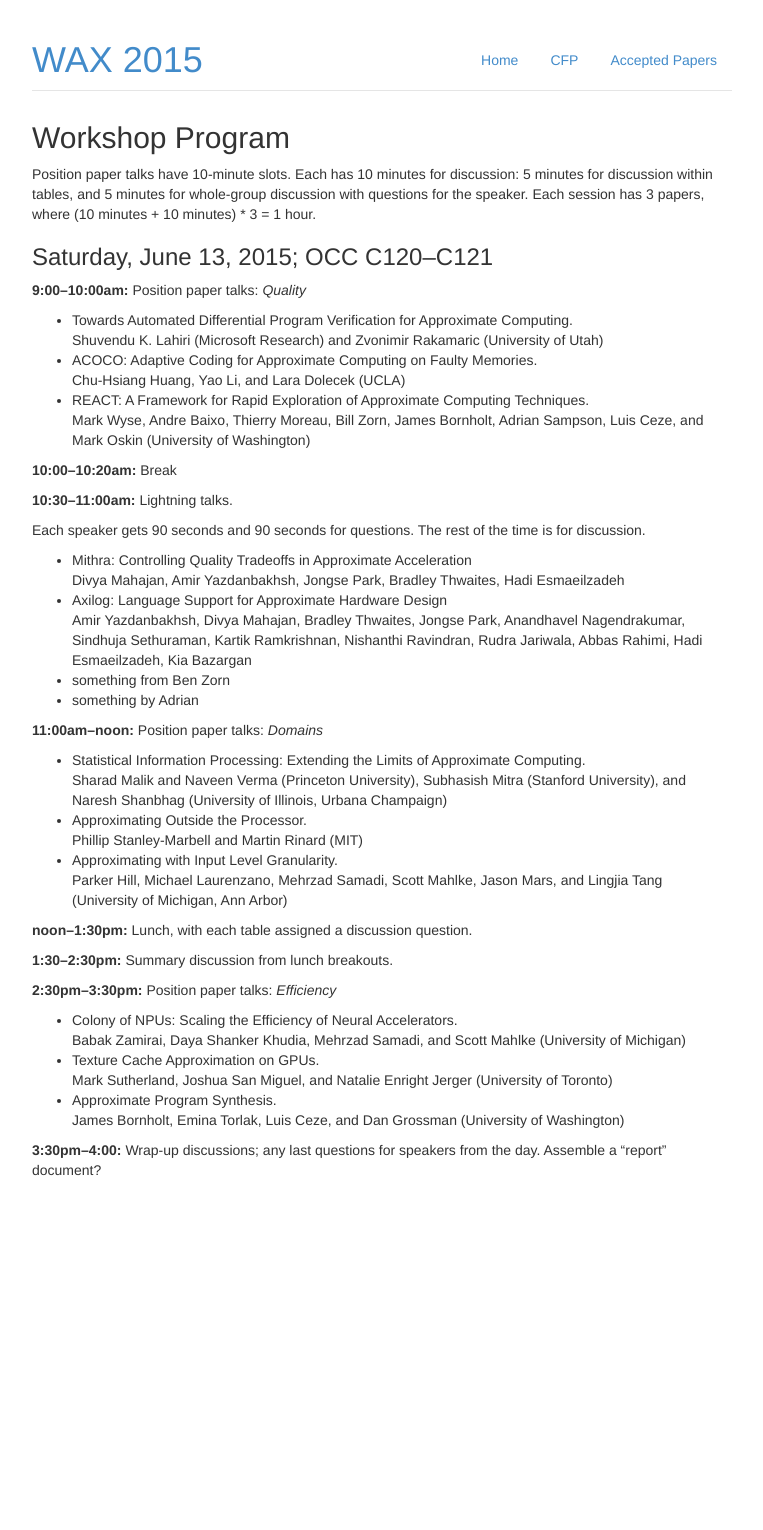
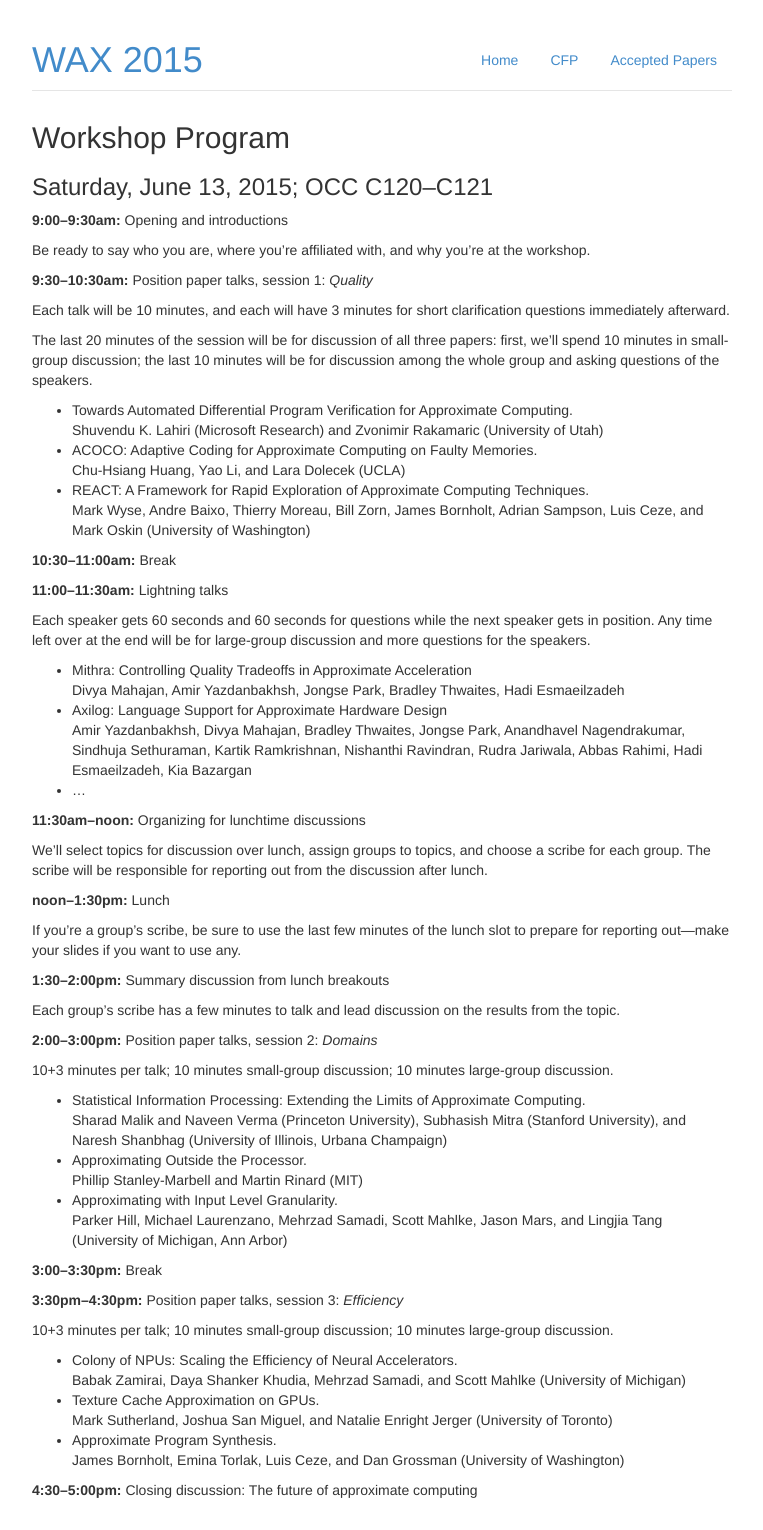
Before and after one commit to uwsampa/sampa-public, a Jekyll site: the page built from wax2015/program-proposed.md, in a window 1280 px wide. Shown: the whole page, without its empty margins (258-1021 px from the left). Built offline with Jekyll 4.4.1, drawn with Linux system fonts in a browser that asks for light colours; Markdown is read by kramdown in place of the engine named in the settings; before the commit the page ends 1210 px from its top, so only the background shows below that.

Commit message:
Schedule fiddling

```diff
--- a/wax2015/program-proposed.md
+++ b/wax2015/program-proposed.md
@@ -5,11 +5,17 @@ notitle: true
 ---
 ## Workshop Program
 
-Position paper talks have 10-minute slots. Each has 10 minutes for discussion: 5 minutes for discussion within tables, and 5 minutes for whole-group discussion with questions for the speaker. Each session has 3 papers, where (10 minutes + 10 minutes) * 3 = 1 hour.
-
 ### Saturday, June 13, 2015; OCC C120--C121
 
-**9:00--10:00am:** Position paper talks: *Quality*
+**9:00--9:30am:** Opening and introductions
+
+Be ready to say who you are, where you're affiliated with, and why you're at the workshop.
+
+**9:30--10:30am:** Position paper talks, session 1: *Quality*
+
+Each talk will be 10 minutes, and each will have 3 minutes for short clarification questions immediately afterward.
+
+The last 20 minutes of the session will be for discussion of all three papers: first, we'll spend 10 minutes in small-group discussion; the last 10 minutes will be for discussion among the whole group and asking questions of the speakers.
 
   * Towards Automated Differential Program Verification for Approximate
     Computing.
@@ -22,12 +28,11 @@ Position paper talks have 10-minute slots. Each has 10 minutes for discussion: 5
     Mark Wyse, Andre Baixo, Thierry Moreau, Bill Zorn, James Bornholt, Adrian
     Sampson, Luis Ceze, and Mark Oskin (University of Washington)
 
-**10:00--10:20am:** Break
+**10:30--11:00am:** Break
 
-**10:30--11:00am:** Lightning talks.
+**11:00--11:30am:** Lightning talks
 
-Each speaker gets 90 seconds and 90
-seconds for questions. The rest of the time is for discussion.
+Each speaker gets 60 seconds and 60 seconds for questions while the next speaker gets in position. Any time left over at the end will be for large-group discussion and more questions for the speakers.
 
   * Mithra: Controlling Quality Tradeoffs in Approximate Acceleration
     Divya Mahajan, Amir Yazdanbakhsh, Jongse Park, Bradley Thwaites, Hadi
@@ -36,10 +41,23 @@ seconds for questions. The rest of the time is for discussion.
     Amir Yazdanbakhsh, Divya Mahajan, Bradley Thwaites, Jongse Park, Anandhavel
     Nagendrakumar, Sindhuja Sethuraman, Kartik Ramkrishnan, Nishanthi
     Ravindran, Rudra Jariwala, Abbas Rahimi, Hadi Esmaeilzadeh, Kia Bazargan
-  * something from Ben Zorn
-  * something by Adrian
+  * ...
 
-**11:00am--noon:** Position paper talks: *Domains*
+**11:30am--noon:** Organizing for lunchtime discussions
+
+We'll select topics for discussion over lunch, assign groups to topics, and choose a scribe for each group. The scribe will be responsible for reporting out from the discussion after lunch.
+
+**noon--1:30pm:** Lunch
+
+If you're a group's scribe, be sure to use the last few minutes of the lunch slot to prepare for reporting out---make your slides if you want to use any.
+
+**1:30--2:00pm:** Summary discussion from lunch breakouts
+
+Each group's scribe has a few minutes to talk and lead discussion on the results from the topic.
+
+**2:00--3:00pm:** Position paper talks, session 2: *Domains*
+
+10+3 minutes per talk; 10 minutes small-group discussion; 10 minutes large-group discussion.
 
   * Statistical Information Processing: Extending the Limits of Approximate
     Computing.
@@ -52,11 +70,11 @@ seconds for questions. The rest of the time is for discussion.
     Parker Hill, Michael Laurenzano, Mehrzad Samadi, Scott Mahlke, Jason Mars,
     and Lingjia Tang (University of Michigan, Ann Arbor)
 
-**noon--1:30pm:** Lunch, with each table assigned a discussion question.
+**3:00--3:30pm:** Break
 
-**1:30--2:30pm:** Summary discussion from lunch breakouts.
+**3:30pm--4:30pm:** Position paper talks, session 3: *Efficiency*
 
-**2:30pm--3:30pm:** Position paper talks: *Efficiency*
+10+3 minutes per talk; 10 minutes small-group discussion; 10 minutes large-group discussion.
 
   * Colony of NPUs: Scaling the Efficiency of Neural Accelerators.
     Babak Zamirai, Daya Shanker Khudia, Mehrzad Samadi, and Scott Mahlke
@@ -68,5 +86,4 @@ seconds for questions. The rest of the time is for discussion.
     James Bornholt, Emina Torlak, Luis Ceze, and Dan Grossman (University of
     Washington)
 
-**3:30pm--4:00:** Wrap-up discussions; any last questions for speakers from
-the day. Assemble a "report" document?
+**4:30--5:00pm:** Closing discussion: The future of approximate computing
```
